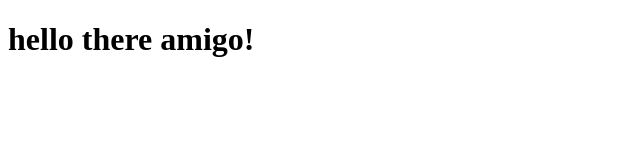
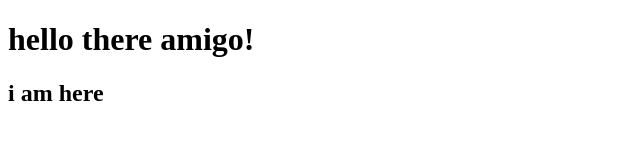
Before and after one commit to cedoq/cedoq.github.io, a plain HTML site: page index.html in a window 1280 px wide. Shown: the whole page, without its empty margins (0-640 px from the left). Drawn offline with Linux system fonts and the light colour scheme.

Commit message:
Update index.html

```diff
--- a/index.html
+++ b/index.html
@@ -7,5 +7,6 @@
 </head>
 <body>
     <h1>hello there amigo! </h1>
+    <h2>i am here</h2>
 </body>
 </html>
```
